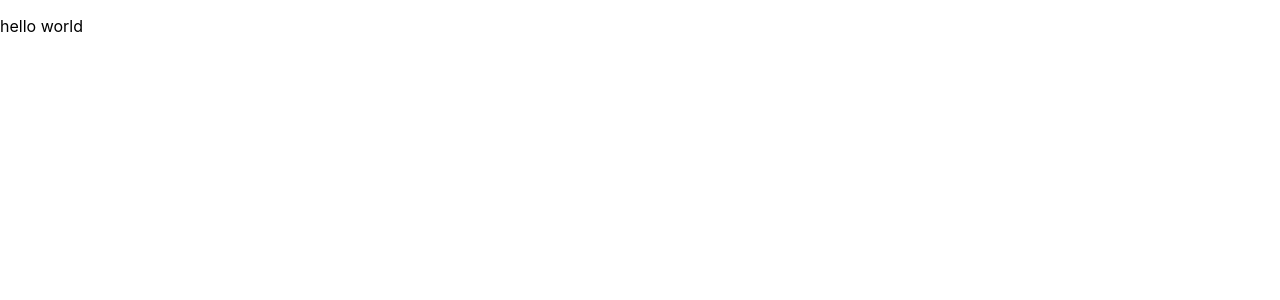
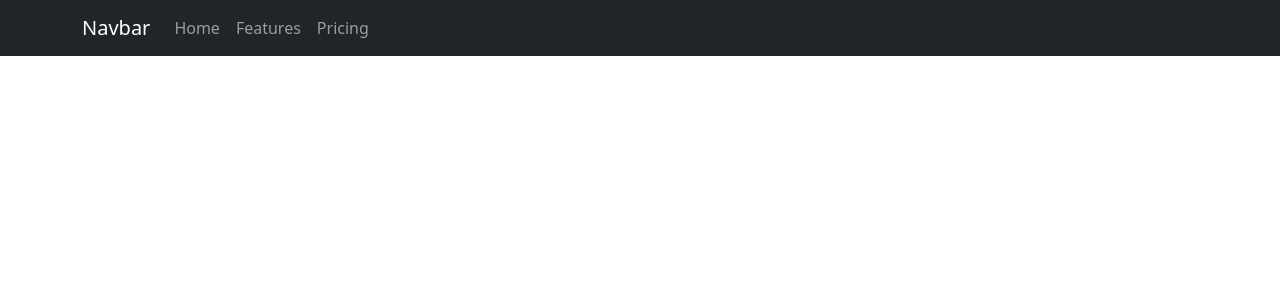
Before and after one commit to jonnyleealas/porfolio, a React (Create React App) app in the folder front-end/: page / in a window 1280 px wide. Shown: the top 300 px of the page. Built offline with nearby package versions, Linux system fonts and the light colour scheme.

Commit message:
added header/navbar

```diff
--- a/front-end/package.json
+++ b/front-end/package.json
@@ -7,7 +7,9 @@
     "@testing-library/jest-dom": "^6.6.3",
     "@testing-library/react": "^16.2.0",
     "@testing-library/user-event": "^13.5.0",
+    "bootstrap": "^5.3.3",
     "react": "^19.0.0",
+    "react-bootstrap": "^2.10.9",
     "react-dom": "^19.0.0",
     "react-scripts": "5.0.1",
     "web-vitals": "^2.1.4"
--- a/front-end/src/App.js
+++ b/front-end/src/App.js
@@ -1,10 +1,17 @@
+import NavBar from "./Header/NavBar"
+import './App.css';
 
-import './App.css';
+
+
+
+
+
 
 function App() {
   return (
     <div className="App">
-      <p>hello world</p>
+
+      <NavBar />
     </div>
   );
 }
--- /dev/null
+++ b/front-end/src/Header/NavBar.js
@@ -0,0 +1,25 @@
+import Container from 'react-bootstrap/Container';
+import Nav from 'react-bootstrap/Nav';
+import Navbar from 'react-bootstrap/Navbar';
+
+
+function NavBar() {
+  return (
+    <>
+      <Navbar bg="dark" data-bs-theme="dark">
+        <Container>
+          <Navbar.Brand href="#home">Navbar</Navbar.Brand>
+          <Nav className="me-auto">
+            <Nav.Link href="#home">Home</Nav.Link>
+            <Nav.Link href="#features">Features</Nav.Link>
+            <Nav.Link href="#pricing">Pricing</Nav.Link>
+          </Nav>
+        </Container>
+      </Navbar>
+
+
+    </>
+  );
+}
+
+export default NavBar;
--- a/front-end/src/index.js
+++ b/front-end/src/index.js
@@ -2,6 +2,7 @@
 import ReactDOM from 'react-dom/client';
 import './index.css';
 import App from './App';
+import 'bootstrap/dist/css/bootstrap.min.css';
 
 
 const root = ReactDOM.createRoot(document.getElementById('root'));
```
Also changed, not shown: 1 other file (tests, documents, lock files or other folders).
